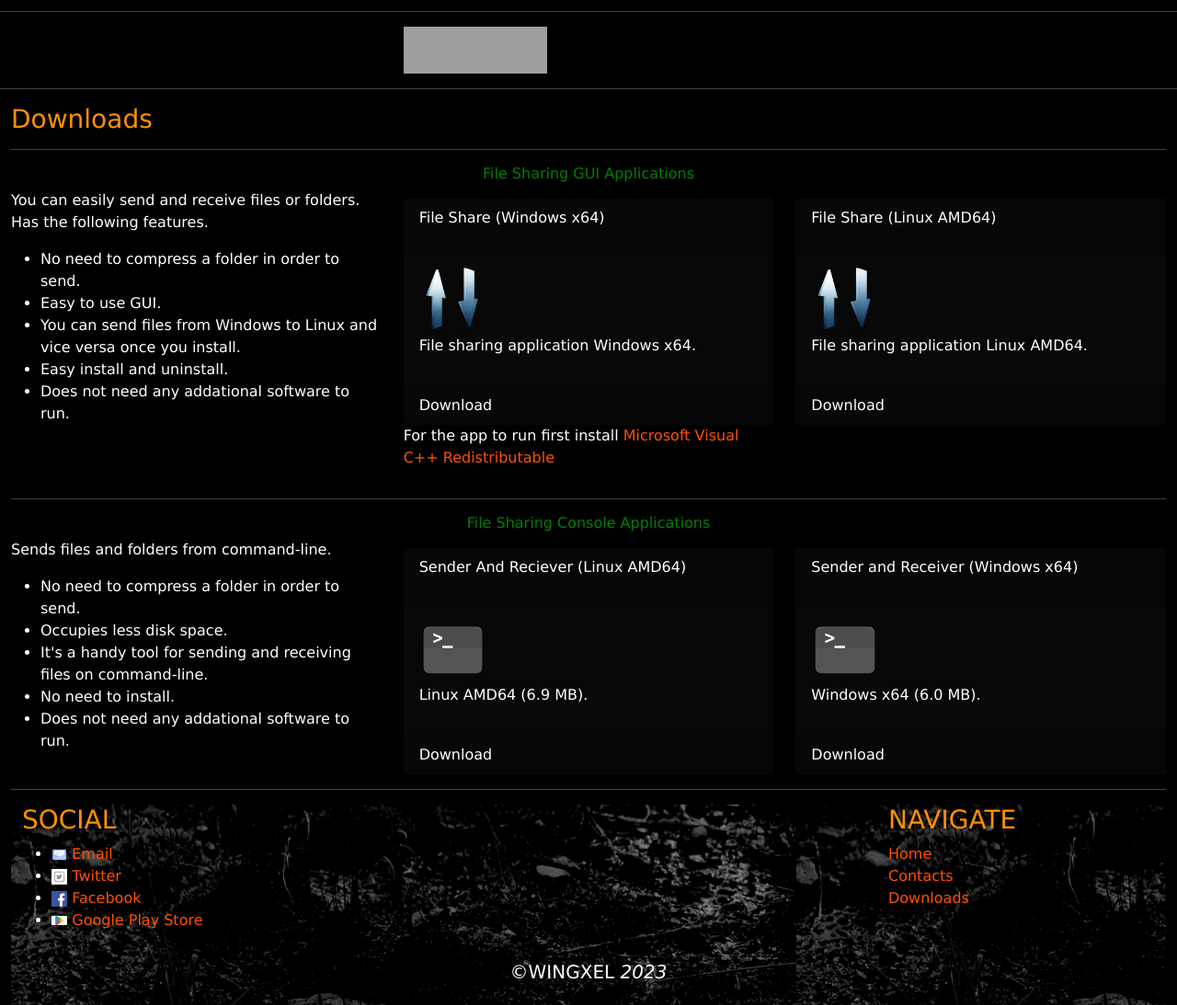
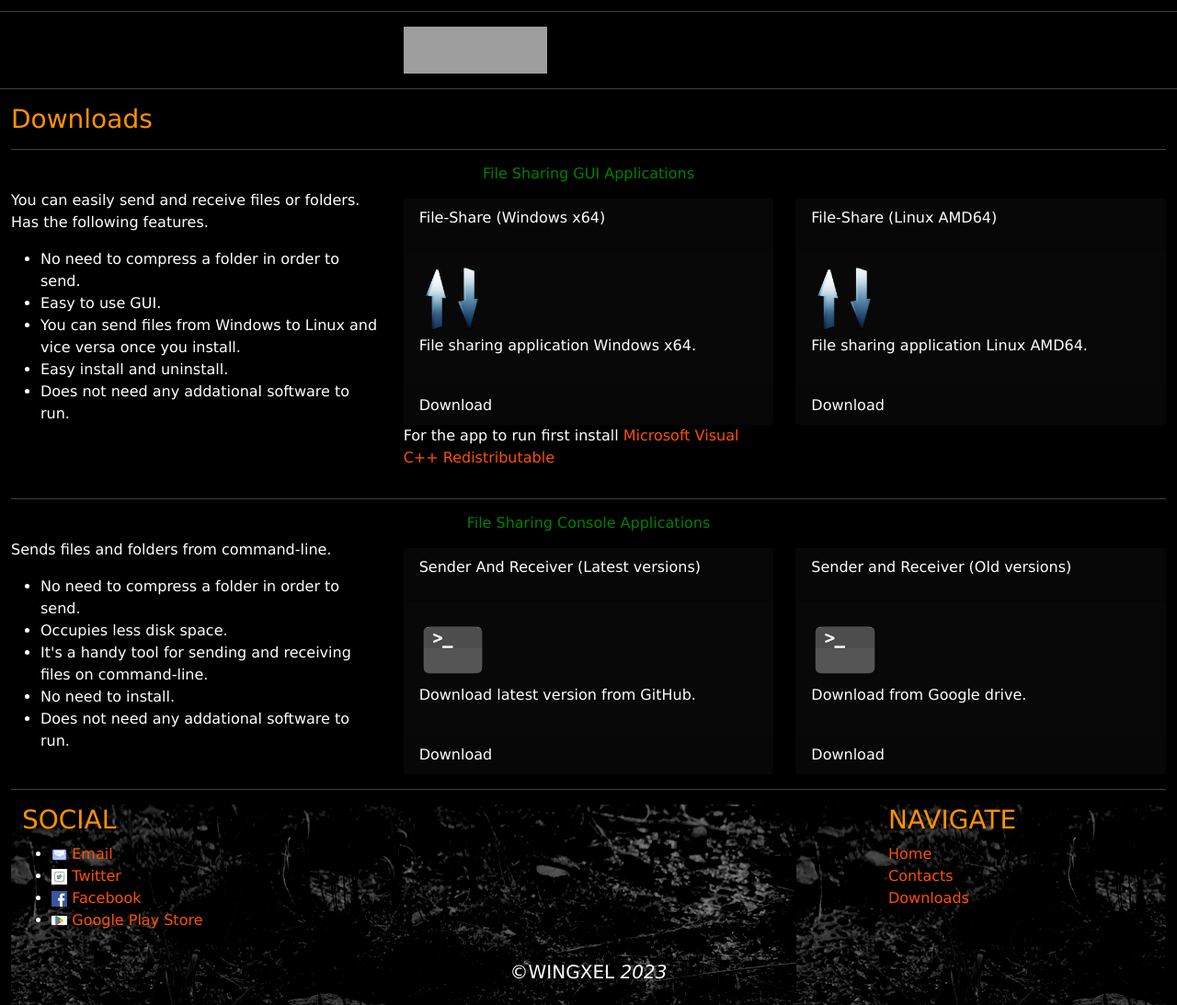
Before and after one commit to wingxel/website, a PHP site: page / in a window 1280 px wide. Shown: the part 405-1498 px from the top of the page at 92% size. Run offline with PHP 8.4, Linux system fonts and the light colour scheme; grey boxes are pictures that could not be loaded.

Commit message:
Updated links

```diff
--- a/index.html
+++ b/index.html
@@ -103,7 +103,7 @@
                 <div class="col-sm-4">
                     <div class="card" id="app1">
                         <div class="card-header">
-                            <p>File Share (Windows x64)</p>
+                            <p>File-Share (Windows x64)</p>
                         </div>
                         <div class="card-body">
                             <img src="img/icon.png" alt="File Share" width="20%">
@@ -121,7 +121,7 @@
                 <div class="col-sm-4">
                     <div class="card" id="app2">
                         <div class="card-header">
-                            <p>File Share (Linux AMD64)</p>
+                            <p>File-Share (Linux AMD64)</p>
                         </div>
                         <div class="card-body">
                             <img src="img/icon.png" alt="File Share" width="20%">
@@ -152,32 +152,33 @@
                 <div class="col-sm-4">
                     <div class="card" id="app4">
                         <div class="card-header">
-                            <p>Sender And Reciever (Linux AMD64)</p>
+                            <p>Sender And Receiver (Latest versions)</p>
                         </div>
                         <div class="card-body">
                             <img src="img/terminal.png" alt="FileShare Console Application" width="20%">
                             <p>
-                                Linux AMD64 (6.9 MB).
+                                Download latest version from GitHub.
                             </p>
                         </div>
-                        <div class="card-footer" id="Linux_app_2">
-                            <a href="https://drive.google.com/drive/folders/14Ffd9P0cZ6ST55nnqNXN6aluQJs0n8rI?usp=sharing" class="d_loadA">Download</a>
+                        <!-- https://github.com/wingxel/send-files-folder-net/releases/tag/py-share-v2.0 -->
+                        <div class="card-footer" id="Console-app">
+                            <a href="https://github.com/wingxel/send-files-folder-net/releases/tag/py-share-v2.0" class="d_loadA">Download</a>
                         </div>
                     </div>
                 </div>
                 <div class="col-sm-4">
                     <div class="card" id="app6">
                         <div class="card-header">
-                            <p>Sender and Receiver (Windows x64)</p>
+                            <p>Sender and Receiver (Old versions)</p>
                         </div>
                         <div class="card-body">
                             <img src="img/terminal.png" alt="FileShare Console Application" width="20%">
                             <p>
-                                Windows x64 (6.0 MB).
+                                Download from Google drive.
                             </p>
                         </div>
-                        <div class="card-footer" id="Windows_app_2">
-                            <a href="https://drive.google.com/drive/folders/1rKVIHNfHFsIghKR2ZXNd5V1R2xhCr4hl?usp=sharing" class="d_loadA">Download</a>
+                        <div class="card-footer" id="Old-console">
+                            <a href="https://drive.google.com/drive/folders/14Ffd9P0cZ6ST55nnqNXN6aluQJs0n8rI?usp=sharing" class="d_loadA">Download</a>
                         </div>
                     </div>
                 </div>
--- a/res4/css/app.css
+++ b/res4/css/app.css
@@ -34,7 +34,7 @@ h3{
 }
 
 #Android_app_1 :hover, #Linux_app_1 :hover, #Windows_app_1 :hover, #Mail :hover, #Fb :hover,
-#Linux_app_2 :hover, #Linux_app_3 :hover, #Windows_app_2 :hover, #Windows_app_3 :hover {
+#Console-app :hover, #Linux_app_3 :hover, #Old-console :hover, #Windows_app_3 :hover {
     background-color: rgb(8, 61, 8);
     padding: 10px;
     color: rgb(255, 255, 255);
```
